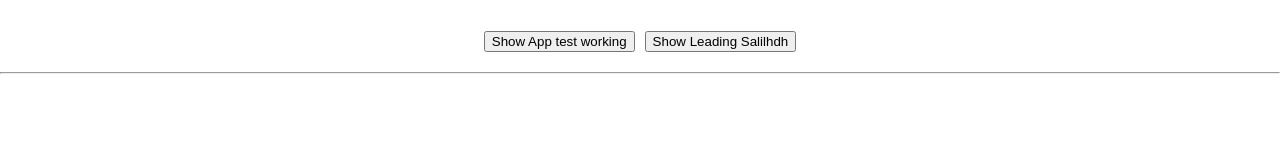
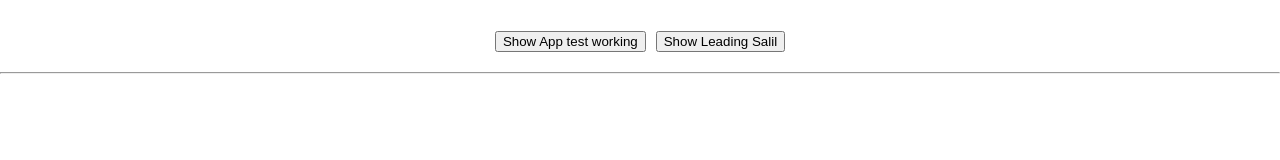
Before and after one commit to SalilAroraGitHub/fullstack-app, a React (Create React App) app in the folder frontend/: page / in a window 1280 px wide. Shown: the top 160 px of the page. Built offline with nearby package versions, Linux system fonts and the light colour scheme.

Commit message:
fix: correct typo in button label for leading component

```diff
--- a/frontend/src/index.js
+++ b/frontend/src/index.js
@@ -20,7 +20,7 @@ function Root() {
         onClick={() => setActiveComponent("leading")}
         style={{ marginLeft: "10px" }}
       >
-        Show Leading Salilhdh
+        Show Leading Salil
       </button>
 
       <hr style={{ margin: "20px 0" }} />
```
